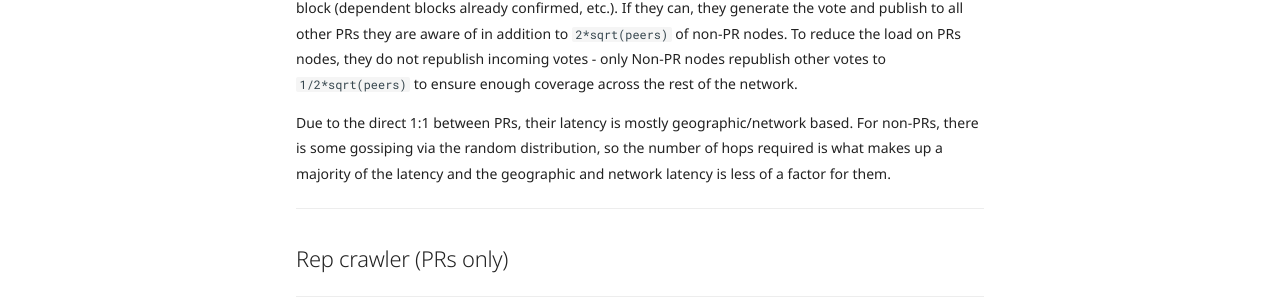
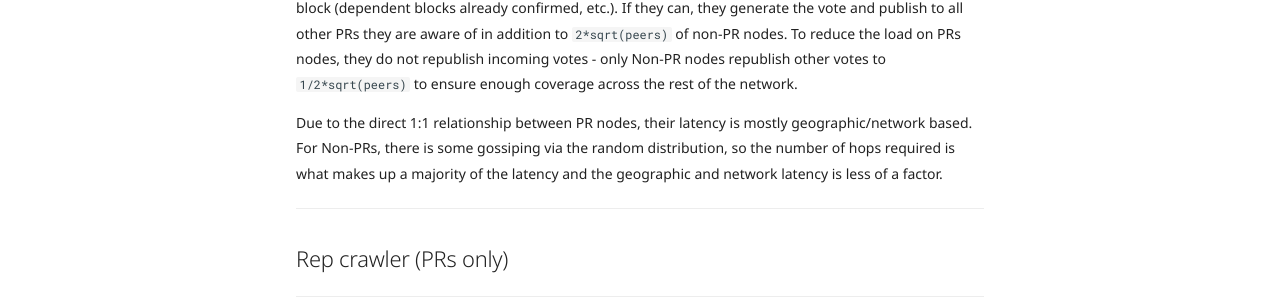
Before and after one commit to nanocurrency/nano-docs, an MkDocs documentation site: the page built from docs/node-implementation/voting.md, in a window 1280 px wide and 1278 px high. Shown: the part 417-724 px from the top of the window. Built offline with MkDocs 1.6.1 and Material for MkDocs 9.7.7, drawn with Linux system fonts in a browser that asks for light colours; comment, search, counter and statistics services are not loaded.

Commit message:
Update docs/node-implementation/voting.md
Co-authored-by: Srayman <42743016+Srayman@users.noreply.github.com>

```diff
--- a/docs/node-implementation/voting.md
+++ b/docs/node-implementation/voting.md
@@ -9,7 +9,7 @@ description: Review the various aspects of voting and vote management in the Nan
 
 When a block is processed, Principal Representatives evaluate whether they can generate a vote for the block (dependent blocks already confirmed, etc.). If they can, they generate the vote and publish to all other PRs they are aware of in addition to `2*sqrt(peers)` of non-PR nodes.  To reduce the load on PRs nodes, they do not republish incoming votes - only Non-PR nodes republish other votes to `1/2*sqrt(peers)` to ensure enough coverage across the rest of the network.
 
-Due to the direct 1:1 between PRs, their latency is mostly geographic/network based. For non-PRs, there is some gossiping via the random distribution, so the number of hops required is what makes up a majority of the latency and the geographic and network latency is less of a factor for them.
+Due to the direct 1:1 relationship between PR nodes, their latency is mostly geographic/network based. For Non-PRs, there is some gossiping via the random distribution, so the number of hops required is what makes up a majority of the latency and the geographic and network latency is less of a factor.
 
 ---
 
```
